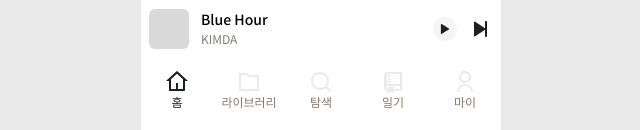
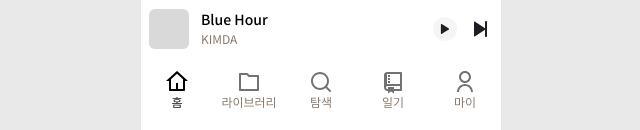
Before and after one commit to hkpiuuyk/project, a React (Vite) app in the folder react/: page / in a window 1280 px wide. Shown: the part 667-797 px from the top of the page, without its empty margins (319-959 px from the left). Built offline with nearby package versions, Linux system fonts and the light colour scheme.

Commit message:
style: unify navigation icon colors

```diff
--- a/react/src/App.css
+++ b/react/src/App.css
@@ -37,7 +37,7 @@ h2 { margin: 0; font-size: 17px; line-height: 1.35; letter-spacing: -0.7px; font
 .mini-control, .next-icon { width: 24px; height: 24px; flex: 0 0 24px; }
 .nav-footer { height: 76px; flex: 0 0 76px; padding: 8px 0 20px; display: flex; justify-content: space-between; background: #fff; }
 .tab { width: 72px; min-width: 44px; border: 0; background: #fff; display: flex; flex-direction: column; gap: 2px; align-items: center; justify-content: center; color: #8a7a6d; font-size: 12px; line-height: 1; font-weight: 500; }
-.tab img { width: 24px; height: 24px; opacity: .55; }
+.tab img { width: 24px; height: 24px; opacity: .55; filter: brightness(0) saturate(100%); }
 .tab.active { color: #1c2024; font-weight: 700; }.tab.active img { opacity: 1; }
 .empty-screen { height: 100%; display: grid; place-content: center; gap: 8px; text-align: center; color: #8a7a6d; }.empty-screen h2 { color: #1c2024; }.empty-screen p { margin: 0; font-size: 13px; }
 .player-overlay { position: fixed; inset: 0; z-index: 10; background: rgb(28 32 36 / .28); display: flex; align-items: flex-end; justify-content: center; }
```
